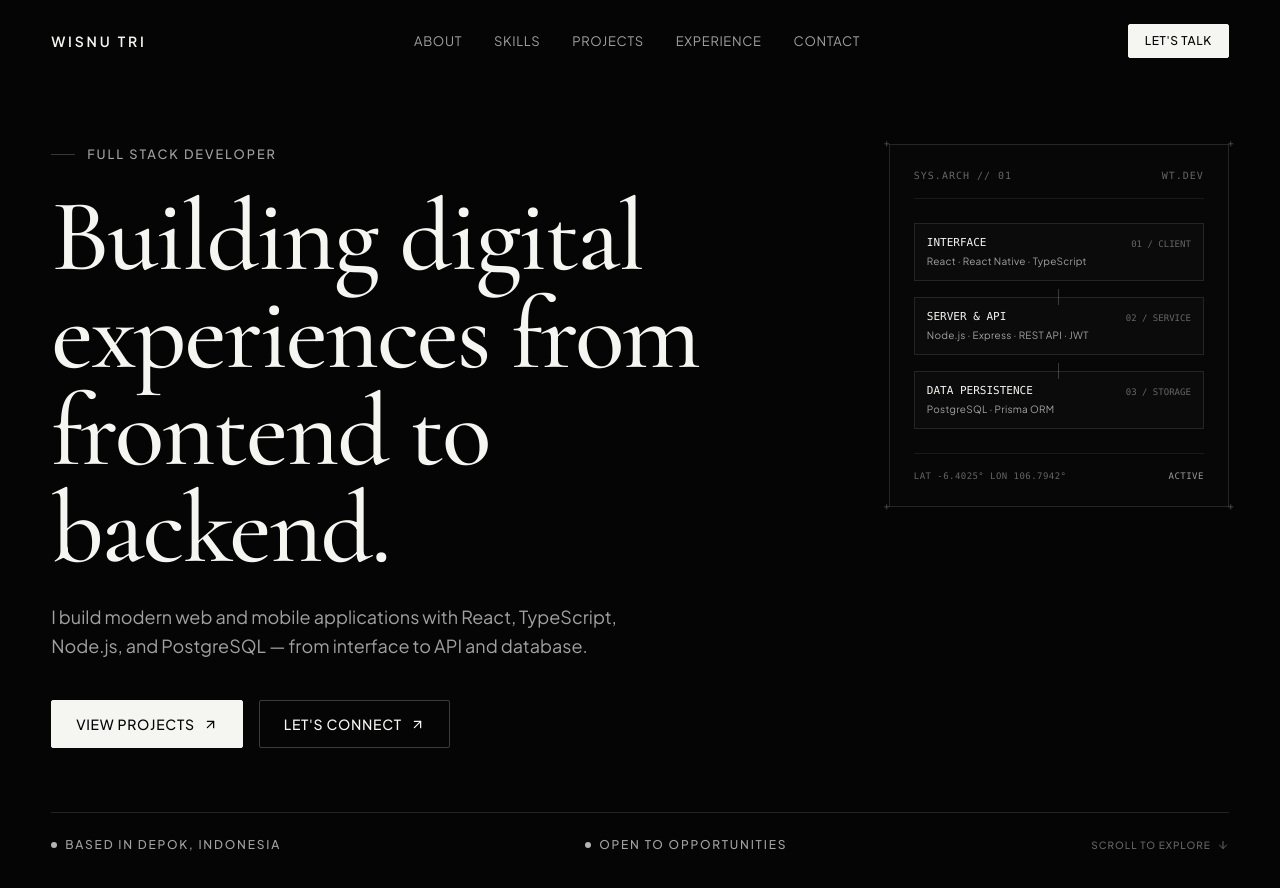
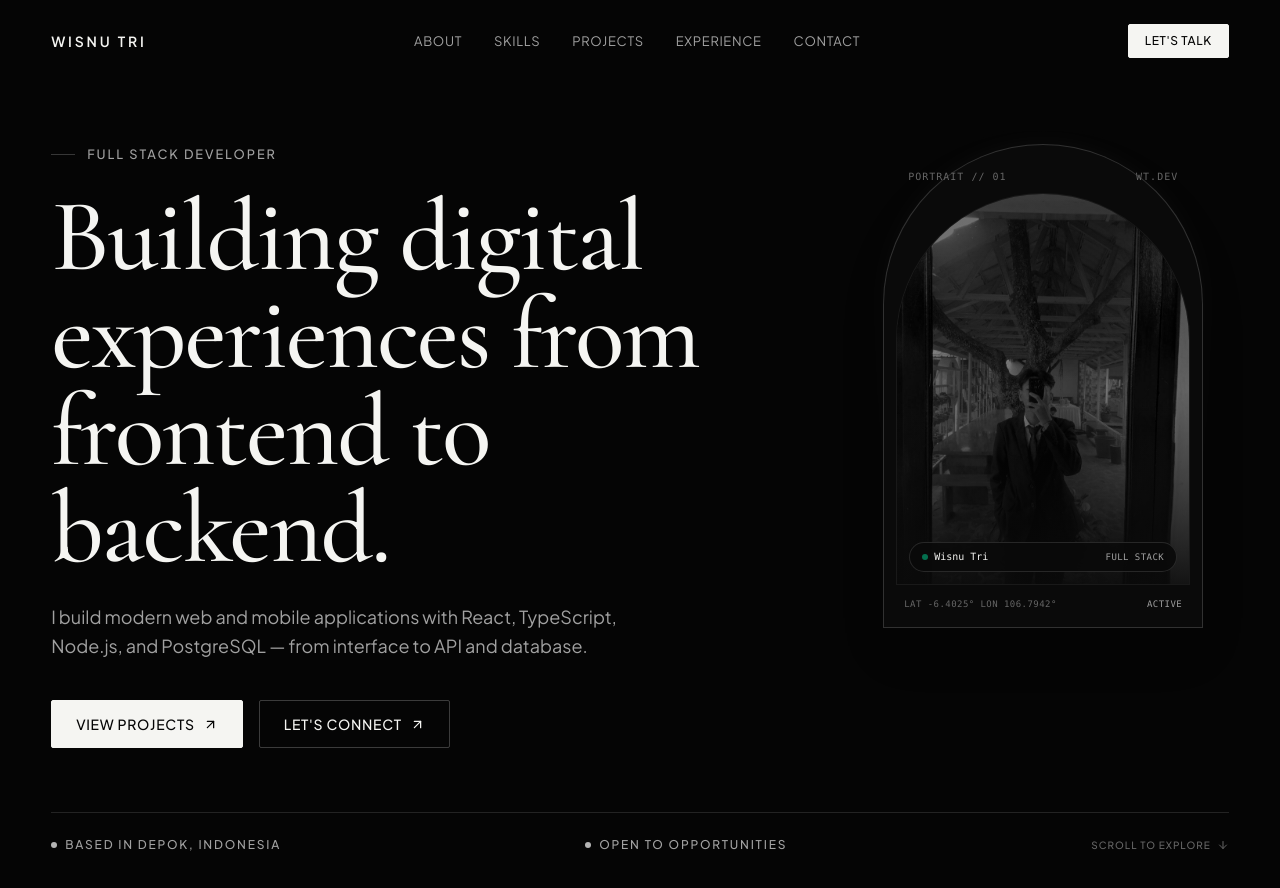
Before and after one commit to Wisnutri690/portfolio, a React (Vite) app: page / in a window 1280 px wide. Shown: the top 888 px of the page. Built offline with nearby package versions, Linux system fonts and the light colour scheme.

Commit message:
feat: add editorial portrait photo to hero section

```diff
--- a/src/components/Hero.tsx
+++ b/src/components/Hero.tsx
@@ -51,74 +51,53 @@ export default function Hero() {
             </div>
           </div>
 
-          {/* Right Column: Architectural Blueprint Visual */}
+          {/* Right Column: Editorial Portrait Showcase (Non-Box Arch Design) */}
           <div className="lg:col-span-4 flex justify-start lg:justify-end animate-hero-visual w-full">
-            <div
-              className="w-full max-w-[340px] border border-white/[0.12] bg-[#0A0A0A]/40 p-6 relative font-mono text-xs select-none backdrop-blur-xs"
-              aria-hidden="true"
-            >
-              {/* Corner crosshairs */}
-              <span className="absolute -top-1.5 -left-1.5 text-white/30 text-[10px] leading-none">+</span>
-              <span className="absolute -top-1.5 -right-1.5 text-white/30 text-[10px] leading-none">+</span>
-              <span className="absolute -bottom-1.5 -left-1.5 text-white/30 text-[10px] leading-none">+</span>
-              <span className="absolute -bottom-1.5 -right-1.5 text-white/30 text-[10px] leading-none">+</span>
+            <div className="relative group w-full max-w-[320px] mx-auto lg:ml-auto">
+              {/* Subtle Ambient Glow behind the arch */}
+              <div
+                className="absolute -inset-1 rounded-t-full rounded-b-3xl bg-gradient-to-b from-white/[0.08] to-transparent blur-md opacity-40 group-hover:opacity-100 transition-opacity duration-700 pointer-events-none"
+                aria-hidden="true"
+              />
 
-              {/* Blueprint Header */}
-              <div className="flex items-center justify-between pb-4 border-b border-white/[0.08] text-[10px] tracking-widest text-[#666666] uppercase">
-                <span>SYS.ARCH // 01</span>
-                <span>WT.DEV</span>
-              </div>
+              {/* Editorial Arch Container */}
+              <div className="relative border border-white/[0.16] bg-[#0A0A0A] p-3 rounded-t-full rounded-b-3xl shadow-2xl transition-all duration-500 group-hover:border-white/30">
+                {/* Header Tag */}
+                <div className="flex items-center justify-between px-3 pt-3 pb-2 text-[10px] font-mono text-[#666666] uppercase tracking-widest">
+                  <span>PORTRAIT // 01</span>
+                  <span>WT.DEV</span>
+                </div>
 
-              {/* Blueprint Architecture Diagram */}
-              <div className="py-6 space-y-4">
-                {/* Node 1: Client Layer */}
-                <div className="border border-white/[0.1] p-3 bg-white/[0.02]">
-                  <div className="flex items-center justify-between text-[11px] text-[#F5F5F2] mb-1">
-                    <span>INTERFACE</span>
-                    <span className="text-[9px] text-[#666666]">01 / CLIENT</span>
-                  </div>
-                  <div className="text-[10px] text-[#A1A1A1] font-sans tracking-wide">
-                    React · React Native · TypeScript
+                {/* Arched Photo Frame */}
+                <div className="relative overflow-hidden rounded-t-full rounded-b-2xl bg-[#050505] border border-white/[0.08] aspect-[3/4]">
+                  <img
+                    src="/images/profile/wisnu-profile.jpg"
+                    alt="Wisnu Tri - Full Stack Developer"
+                    className="w-full h-full object-cover object-top grayscale contrast-[1.08] brightness-95 group-hover:grayscale-0 group-hover:scale-105 transition-all duration-700 ease-out"
+                    loading="eager"
+                  />
+
+                  {/* Editorial Subtle Vignette Overlay */}
+                  <div
+                    className="absolute inset-0 bg-gradient-to-t from-[#0A0A0A]/90 via-transparent to-black/20 pointer-events-none"
+                    aria-hidden="true"
+                  />
+
+                  {/* Floating Identity & Status Badge */}
+                  <div className="absolute bottom-3 left-3 right-3 flex items-center justify-between px-3 py-1.5 rounded-full bg-[#0A0A0A]/85 border border-white/[0.12] backdrop-blur-md text-[10px] font-mono text-[#F5F5F2]">
+                    <span className="flex items-center gap-1.5">
+                      <span className="w-1.5 h-1.5 rounded-full bg-emerald-400 animate-pulse" />
+                      <span>Wisnu Tri</span>
+                    </span>
+                    <span className="text-[#A1A1A1] text-[9px] uppercase tracking-wider">Full Stack</span>
                   </div>
                 </div>
 
-                {/* Connecting Line */}
-                <div className="flex justify-center -my-2">
-                  <div className="w-px h-4 bg-white/20" />
+                {/* Technical Coordinates Footer */}
+                <div className="pt-3 pb-1 px-2 flex items-center justify-between text-[9px] font-mono text-[#666666] tracking-wider uppercase">
+                  <span>LAT -6.4025° LON 106.7942°</span>
+                  <span className="text-white/60">ACTIVE</span>
                 </div>
-
-                {/* Node 2: Server Layer */}
-                <div className="border border-white/[0.1] p-3 bg-white/[0.02]">
-                  <div className="flex items-center justify-between text-[11px] text-[#F5F5F2] mb-1">
-                    <span>SERVER & API</span>
-                    <span className="text-[9px] text-[#666666]">02 / SERVICE</span>
-                  </div>
-                  <div className="text-[10px] text-[#A1A1A1] font-sans tracking-wide">
-                    Node.js · Express · REST API · JWT
-                  </div>
-                </div>
-
-                {/* Connecting Line */}
-                <div className="flex justify-center -my-2">
-                  <div className="w-px h-4 bg-white/20" />
-                </div>
-
-                {/* Node 3: Data Layer */}
-                <div className="border border-white/[0.1] p-3 bg-white/[0.02]">
-                  <div className="flex items-center justify-between text-[11px] text-[#F5F5F2] mb-1">
-                    <span>DATA PERSISTENCE</span>
-                    <span className="text-[9px] text-[#666666]">03 / STORAGE</span>
-                  </div>
-                  <div className="text-[10px] text-[#A1A1A1] font-sans tracking-wide">
-                    PostgreSQL · Prisma ORM
-                  </div>
-                </div>
-              </div>
-
-              {/* Blueprint Footer Coordinates */}
-              <div className="pt-4 border-t border-white/[0.08] flex items-center justify-between text-[9px] text-[#666666] tracking-wider uppercase">
-                <span>LAT -6.4025° LON 106.7942°</span>
-                <span className="text-white/60">ACTIVE</span>
               </div>
             </div>
           </div>
```
Also changed, not shown: public/images/profile/wisnu-profile.jpg (added).
